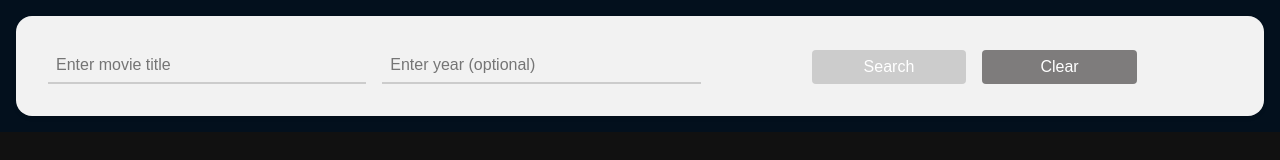
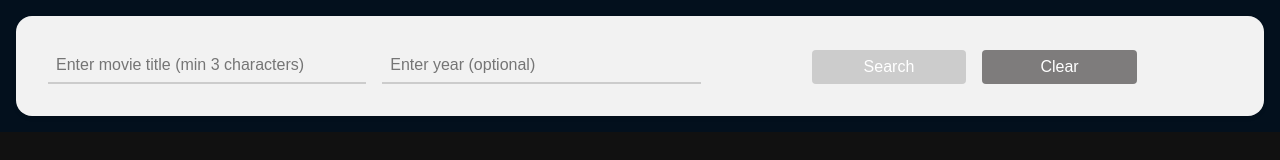
Before and after one commit to NikaDarab/CinemaScope, a React (Create React App) app: page / in a window 1280 px wide. Shown: the top 160 px of the page. Built offline with nearby package versions, Linux system fonts and the light colour scheme; no server answers.

Commit message:
updated placeholder for title search

```diff
--- a/src/components/SearchBar.jsx
+++ b/src/components/SearchBar.jsx
@@ -21,7 +21,7 @@ const SearchBar = ({
         type="text"
         value={query.title}
         onChange={(e) => setQuery({ ...query, title: e.target.value })}
-        placeholder="Enter movie title"
+        placeholder="Enter movie title (min 3 characters)"
       />
       <input
         className="search-bar__input"
```
